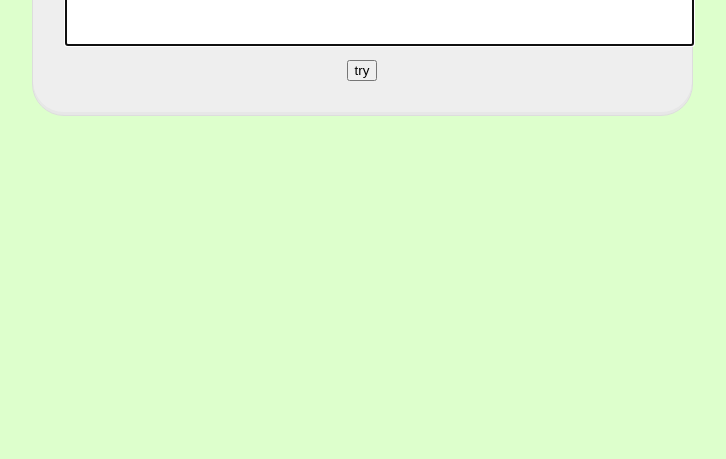
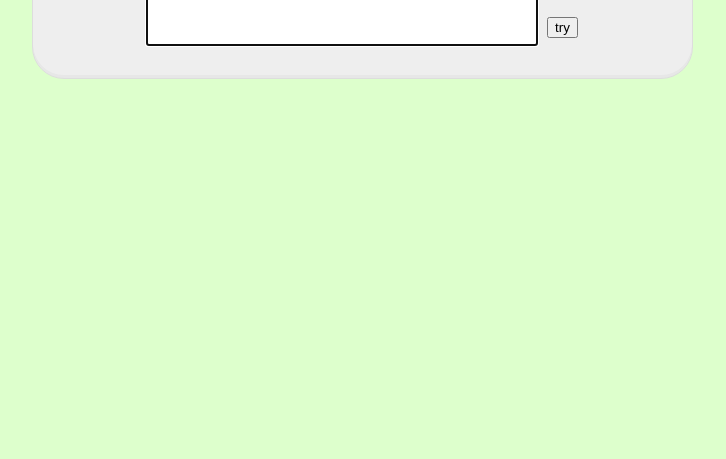
Before and after one commit to axsaucedo/Last-Letter-Game, a plain HTML site: page index.html in a window 1280 px wide. Shown: the part 341-800 px from the top of the page, without its empty margins (278-1004 px from the left). Drawn offline with Linux system fonts and the light colour scheme.

Commit message:
right-align the next word entry

```diff
--- a/css/style.css
+++ b/css/style.css
@@ -60,11 +60,9 @@ body {
 }
 
 #nextword {
-	font-size: 150%
-}
-
-#trybutton {
-	font-size: 100%
+	font-size: 150%;
+	text-align: right;
+	width: 8em;
 }
 
 @media print, screen and (max-width: 640px) {
--- a/index.html
+++ b/index.html
@@ -26,7 +26,7 @@
 				</span>
 			</div>
 -->
-			<input type="text" maxlength="15" autocomplete="off" spellcheck="off" autofocus="autofocus" id="nextword" />
+			<input type="text" maxlength="16" autocomplete="off" spellcheck="off" autofocus="autofocus" id="nextword" />
 			<input type="submit" value="try" id="tryword" />
 		</form>
 		<script type="text/javascript" src="game.js"></script>
```
